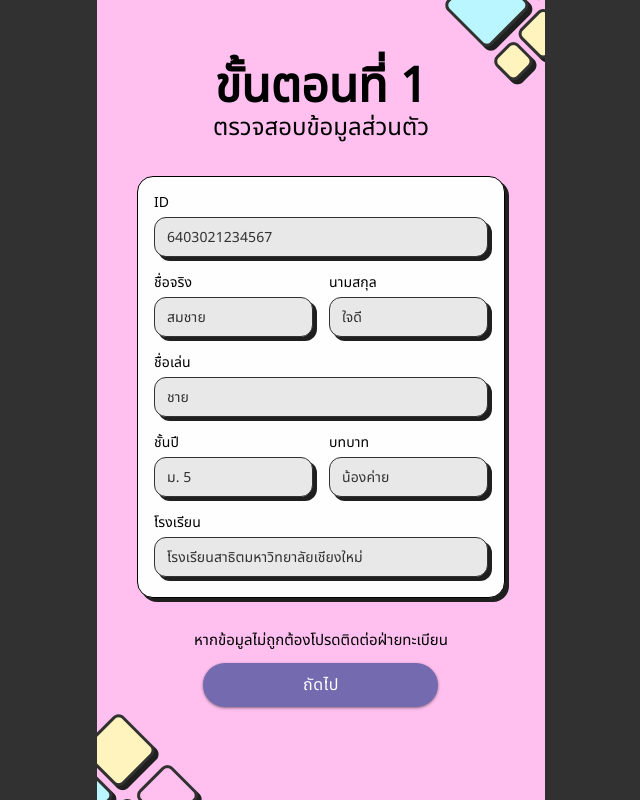
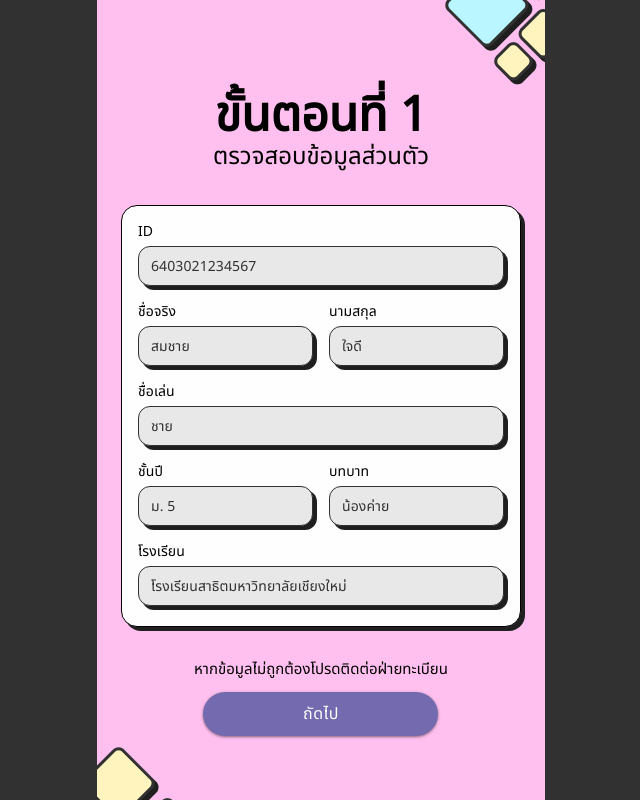
Before and after one commit to isd-sgcu/cucm25-frontend, a React (Vite) app: page /auth/verify-information in a window 1280 px wide. Shown: the whole page, without its empty margins (319-959 px from the left). Built offline with nearby package versions, Linux system fonts and the light colour scheme.

Commit message:
fix: layout

```diff
--- a/src/page/auth/VerifyInformation.tsx
+++ b/src/page/auth/VerifyInformation.tsx
@@ -23,7 +23,7 @@ function VerifyInformation() {
   return (
     <>
       <div
-        className={`relative min-h-screen w-full flex items-center justify-center ${
+        className={`absolute w-full h-full min-h-screen sm:max-w-md mx-auto z-0 ${
           step === 1
             ? 'bg-light-pink'
             : step === 2
@@ -34,18 +34,13 @@ function VerifyInformation() {
             ? 'bg-light-blue'
             : ''
         }`}
-      >
-        {/* Corners */}
-        <img
-          src='/corner-tr.png'
-          className='absolute top-0 right-0 pointer-events-none select-none z-0'
-        />
-        <img
-          src='/corner-bl.png'
-          className='absolute bottom-0 left-0 pointer-events-none select-none z-0'
-        />
-
-        <div className='relative z-10 w-full sm:max-w-md h-screen overflow-y-auto py-16 px-4'>
+      ></div>
+      <div className='min-h-screen w-full flex items-center justify-center z-10'>
+        <div className='flex flex-col justify-between w-full sm:max-w-md mx-auto h-full'>
+          <div className='flex justify-end'>
+            <img src='/corner-tr.png' alt='Corner Decoration' />
+          </div>
+          <div className='py-2'>
             {step === 1 && <VerifyInformationStep1 handleNextStep={handleNextStep} />}
             {step === 3 && (
               <VerifyInformationStep3
@@ -60,6 +55,10 @@ function VerifyInformation() {
               />
             )}
           </div>
+          <div className='flex justify-start'>
+            <img src='/corner-bl.png' alt='Corner Decoration' />
+          </div>
+        </div>
       </div>
     </>
   )
```
Lines whose indentation alone changed are shown as unchanged.
